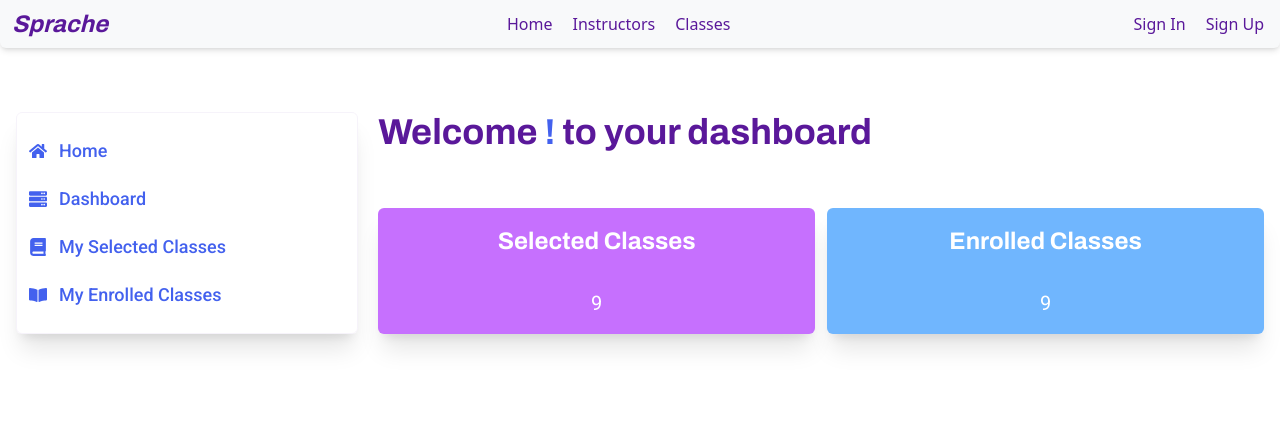
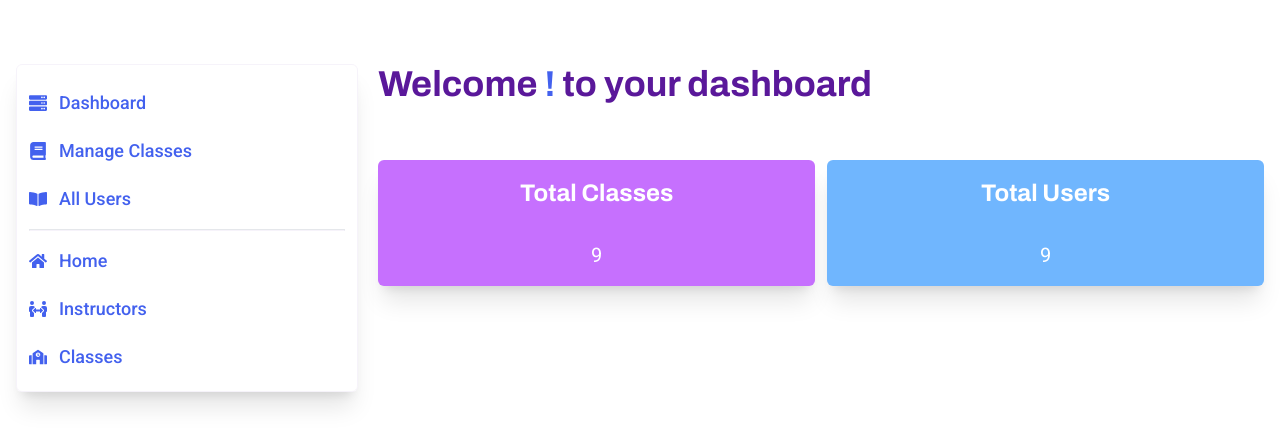
Before and after one commit to eh-munna/Sprache-Client, a React (Vite) app: page /dashboard in a window 1280 px wide. Shown: the top 446 px of the page. Built offline with nearby package versions, Linux system fonts and the light colour scheme; no server answers.

Commit message:
load user using react query

```diff
--- a/package.json
+++ b/package.json
@@ -10,6 +10,7 @@
     "preview": "vite preview"
   },
   "dependencies": {
+    "@tanstack/react-query": "^4.29.12",
     "firebase": "^9.22.2",
     "keen-slider": "^6.8.5",
     "localforage": "^1.10.0",
--- a/src/Routes/Router/Router.jsx
+++ b/src/Routes/Router/Router.jsx
@@ -9,6 +9,7 @@ import Dashboard from '../../pages/Dashboard/Dashboard';
 import DashboardLayout from '../../layouts/DashboardLayout';
 import MySelectedClasses from '../../pages/Dashboard/MySelectedClasses/MySelectedClasses';
 import MyEnrolledClasses from '../../pages/Dashboard/MyEnrolledClasses/MyEnrolledClasses';
+import AllUsers from '../../pages/Dashboard/AllUsers/AllUsers';
 
 const router = createBrowserRouter([
   {
@@ -50,6 +51,10 @@ const router = createBrowserRouter([
         path: '/dashboard/my-enrolled-classes',
         element: <MyEnrolledClasses />,
       },
+      {
+        path: '/dashboard/all-users',
+        element: <AllUsers />,
+      },
     ],
   },
 ]);
--- /dev/null
+++ b/src/hooks/useLoadUsers.jsx
@@ -0,0 +1,14 @@
+import { useQuery } from '@tanstack/react-query';
+
+const useLoadUsers = () => {
+  const { data: users = [], refetch } = useQuery({
+    queryKey: ['users'],
+    queryFn: async () => {
+      const response = await fetch('http://localhost:5000/users');
+      return response.json();
+    },
+  });
+  return [users, refetch];
+};
+
+export default useLoadUsers;
--- a/src/layouts/DashboardLayout.jsx
+++ b/src/layouts/DashboardLayout.jsx
@@ -1,22 +1,59 @@
 import { Link, Outlet } from 'react-router-dom';
 import Navbar from '../shared/Navbar/Navbar';
-import { FaBook, FaBookOpen, FaHome, FaServer } from 'react-icons/fa';
+import {
+  FaBook,
+  FaBookOpen,
+  FaHome,
+  FaPeopleArrows,
+  FaSchool,
+  FaServer,
+} from 'react-icons/fa';
 
 const DashboardLayout = () => {
-  return (
-    <div>
-      <Navbar></Navbar>
-      <div className="container mx-auto px-4 py-2 md:pt-16 grid grid-cols-1 md:grid-cols-7 gap-5">
-        <div className="col-span-full md:col-span-2 border-[#5a189a] border border-opacity-5 px-3 pt-6 pb-0 shadow-xl rounded-md">
-          <ul className="flex flex-col gap-5">
+  const commonNavOptions = (
+    <>
       <li className="flex items-center gap-3 text-[#4361ee] font-medium text-lg font-[roboto]">
         <FaHome />
         <Link to="/">Home</Link>
       </li>
       <li className="flex items-center gap-3 text-[#4361ee] font-medium text-lg font-[roboto]">
+        <FaPeopleArrows />
+        <Link to="/instructors">Instructors</Link>
+      </li>
+      <li className="flex items-center gap-3 text-[#4361ee] font-medium text-lg font-[roboto]">
+        <FaSchool />
+        <Link to="/classes">Classes</Link>
+      </li>
+    </>
+  );
+
+  // TODO: load the admin data from the database.......
+  const isAdmin = true;
+
+  return (
+    <div>
+      <div className="container mx-auto px-4 py-2 md:pt-16 grid grid-cols-1 md:grid-cols-7 gap-5">
+        <div className="flex flex-col gap-4 col-span-full md:col-span-2 border-[#5a189a] border border-opacity-5 px-3 pt-6 pb-5 shadow-xl rounded-md">
+          <ul className="flex flex-col gap-5">
+            <li className="flex items-center gap-3 text-[#4361ee] font-medium text-lg font-[roboto]">
               <FaServer />
               <Link to="/dashboard">Dashboard</Link>
             </li>
+            {isAdmin ? (
+              <>
+                <li className="flex items-center gap-3 text-[#4361ee] font-medium text-lg font-[roboto]">
+                  <FaBook />
+                  <Link to="/dashboard/my-selected-classes">
+                    Manage Classes
+                  </Link>
+                </li>
+                <li className="flex items-center gap-3 text-[#4361ee] font-medium text-lg font-[roboto]">
+                  <FaBookOpen />
+                  <Link to="/dashboard/all-users">All Users</Link>
+                </li>
+              </>
+            ) : (
+              <>
                 <li className="flex items-center gap-3 text-[#4361ee] font-medium text-lg font-[roboto]">
                   <FaBook />
                   <Link to="/dashboard/my-selected-classes">
@@ -29,7 +66,11 @@ const DashboardLayout = () => {
                     My Enrolled Classes
                   </Link>
                 </li>
+              </>
+            )}
           </ul>
+          <div className="border border-b-[#5a189a] border-opacity-5"></div>
+          <ul className="flex flex-col gap-5">{commonNavOptions}</ul>
         </div>
         <div className="col-span-full md:col-span-5 ">
           <Outlet></Outlet>
--- a/src/main.jsx
+++ b/src/main.jsx
@@ -7,11 +7,18 @@ import router from './Routes/Router/Router.jsx';
 import { ToastContainer } from 'react-toastify';
 import 'react-toastify/dist/ReactToastify.css';
 
+import { QueryClient, QueryClientProvider } from '@tanstack/react-query';
+
+// Create a client
+const queryClient = new QueryClient();
+
 ReactDOM.createRoot(document.getElementById('root')).render(
   <React.StrictMode>
     <AuthProvider>
-      <RouterProvider router={router} />
-      <ToastContainer />
+      <QueryClientProvider client={queryClient}>
+        <RouterProvider router={router} />
+        <ToastContainer />
+      </QueryClientProvider>
     </AuthProvider>
   </React.StrictMode>
 );
--- /dev/null
+++ b/src/pages/Dashboard/AllUsers/AllUsers.jsx
@@ -0,0 +1,28 @@
+import useLoadUsers from '../../../hooks/useLoadUsers';
+import UsersRow from '../UsersRow/UsersRow';
+
+const AllUsers = () => {
+  const [users, refetch] = useLoadUsers();
+
+  return (
+    <div className="">
+      <h2 className="text-xl text-center">Total users : </h2>
+      {/* <h2 className="text-xl text-center">Total users : {users.length}</h2> */}
+
+      <div className="grid grid-cols-5 pt-6 justify-center items-center">
+        <div>Sl</div>
+        <div>Name</div>
+        <div>Email</div>
+        <div>Role</div>
+        <div>Action</div>
+      </div>
+      <div>
+        {users.map((user, idx) => (
+          <UsersRow idx={idx} key={user._id} user={user} refetch={refetch} />
+        ))}
+      </div>
+    </div>
+  );
+};
+
+export default AllUsers;
--- a/src/pages/Dashboard/Analytics/Analytics.jsx
+++ b/src/pages/Dashboard/Analytics/Analytics.jsx
@@ -3,6 +3,11 @@ import { AuthContext } from '../../../providers/AuthProvider';
 
 const Analytics = () => {
   const { user } = useContext(AuthContext);
+
+  // TODO: ADMIN...
+
+  const isAdmin = true;
+
   return (
     <div className="">
       <h3 className="text-4xl text-[#5a189a] font-[archivo] pb-8">
@@ -10,6 +15,26 @@ const Analytics = () => {
         your dashboard
       </h3>
 
+      {isAdmin ? (
+        <>
+          <div className="grid grid-cols-2 pt-6 gap-3">
+            <div className="border-[#c670fe] border border-opacity-5 shadow-xl p-4 rounded-md flex flex-col items-center justify-center bg-[#c670fe] text-[#fff]">
+              <h2 className="text-2xl text-center font-[archivo]">
+                Total Classes
+              </h2>
+              <p className="pt-8 font-[roboto] text-xl">9</p>
+            </div>
+
+            <div className="border-[#70b6fe] border border-opacity-5 shadow-xl p-4 rounded-md flex flex-col items-center justify-center bg-[#70b6fe] text-[#fff]">
+              <h2 className="text-2xl  text-center font-[archivo]">
+                Total Users
+              </h2>
+              <p className="pt-8 font-[roboto] text-xl">9</p>
+            </div>
+          </div>
+        </>
+      ) : (
+        <>
           <div className="grid grid-cols-2 pt-6 gap-3">
             <div className="border-[#c670fe] border border-opacity-5 shadow-xl p-4 rounded-md flex flex-col items-center justify-center bg-[#c670fe] text-[#fff]">
               <h2 className="text-2xl text-center font-[archivo]">
@@ -25,6 +50,8 @@ const Analytics = () => {
               <p className="pt-8 font-[roboto] text-xl">9</p>
             </div>
           </div>
+        </>
+      )}
     </div>
   );
 };
--- /dev/null
+++ b/src/pages/Dashboard/UsersRow/UsersRow.jsx
@@ -0,0 +1,36 @@
+const UsersRow = ({ user, idx, refetch }) => {
+  const { _id, name, email, role } = user;
+
+  // const addAdmin = (id) => {
+  //   fetch(`http://localhost:5000/users/admin/${id}`, {
+  //     method: 'PATCH',
+  //   })
+  //     .then((res) => res.json())
+  //     .then((data) => {
+  //       if (data.modifiedCount) {
+  //         refetch();
+  //         alert(`data updated`);
+  //       }
+  //     });
+  // };
+
+  return (
+    <div className="grid grid-cols-5 pt-6 justify-center items-center">
+      <div>{idx + 1}</div>
+      <div>{name}</div>
+      <div>{email}</div>
+      <div>
+        {/* <button onClick={() => addAdmin(_id)}>
+          {role === 'admin' ? 'admin' : 'user'}
+        </button> */}
+
+        <button className="px-3 py-1 bg-sky-500">x</button>
+      </div>
+      <div>
+        <button className="px-3 py-1 bg-sky-500">x</button>
+      </div>
+    </div>
+  );
+};
+
+export default UsersRow;
--- a/src/pages/SignIn/SignIn.jsx
+++ b/src/pages/SignIn/SignIn.jsx
@@ -66,11 +66,7 @@ const SignIn = () => {
           body: JSON.stringify(savedUser),
         })
           .then((res) => res.json())
-          .then((data) => {
-            if (data.insertedId) {
-              navigate(from, { replace: true });
-            }
-          });
+          .then(() => navigate(from, { replace: true }));
       })
       .catch((error) => {
         const errorCode = error.code;
```
Also changed, not shown: 1 other file (tests, documents, lock files or other folders). Lines whose indentation alone changed are shown as unchanged.
